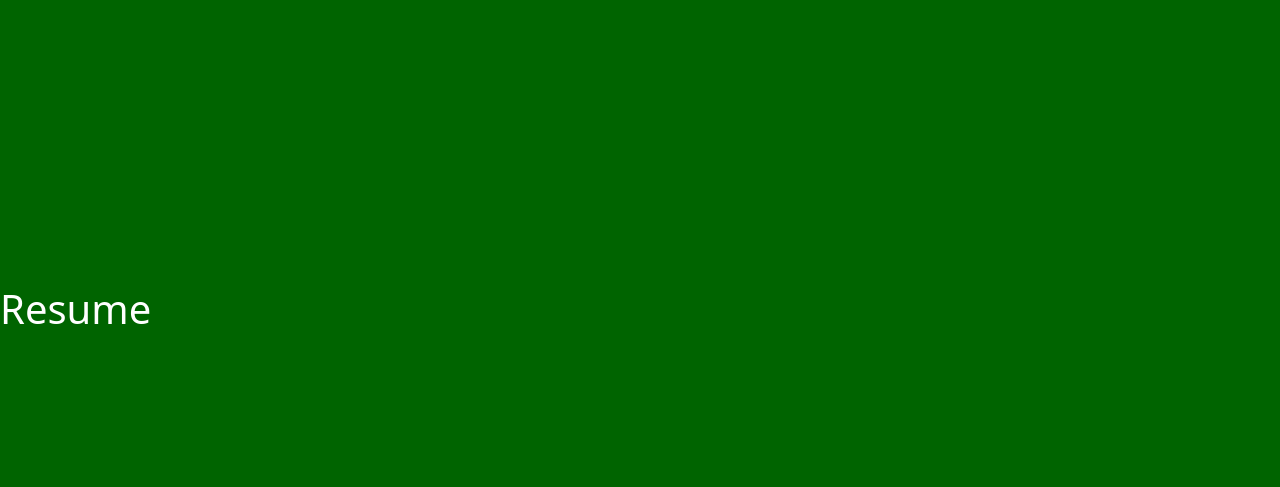
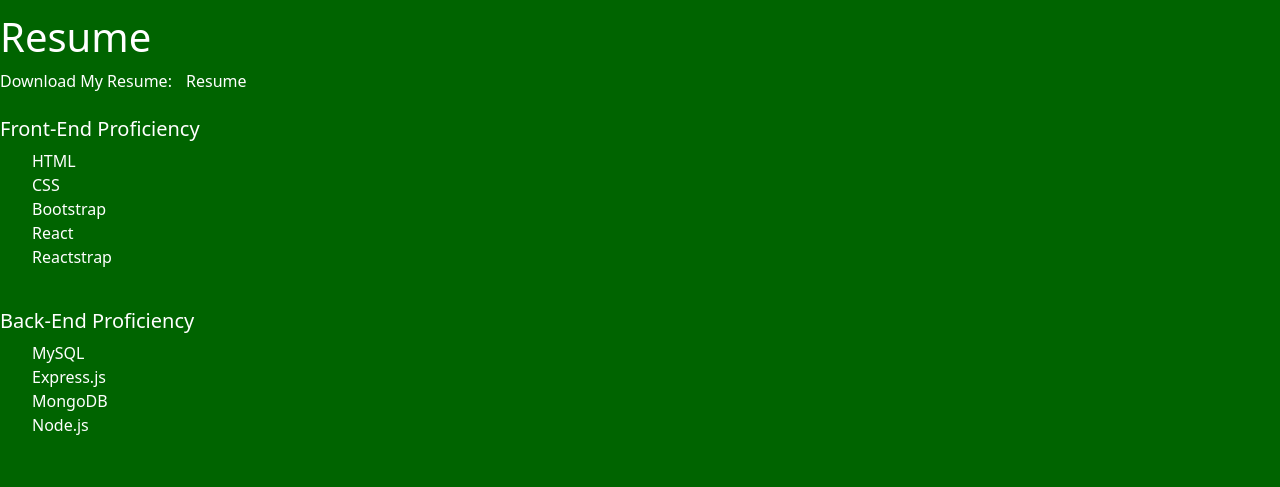
Before and after one commit to Rym25/react-portfolio, a React (Create React App) app: page / in a window 1280 px wide. Both pictures are taken after a click on the element "Resume". Shown: the part 137-624 px from the top of the page. Built offline with nearby package versions, Linux system fonts and the light colour scheme.

Commit message:
created simple resume page

```diff
--- a/src/App.js
+++ b/src/App.js
@@ -5,7 +5,7 @@
 import About from './component/About';
 import Contact from './component/Contact'
 import Portfolio from './component/Portfolio';
-
+import Resume from './component/Resume';
 
 
 function App() {
@@ -26,7 +26,7 @@
       {currentCategory === 'About Me' && <About/>}
       {currentCategory === 'Portfolio' && <Portfolio></Portfolio>}
       {currentCategory === 'Contact' && <Contact />}
-      {currentCategory === 'Resume' && <h1>Resume</h1>}
+      {currentCategory === 'Resume' && <Resume/>}
       </main>
       <Footer />
     </div>
--- a/src/component/Portfolio/Project.jsx
+++ b/src/component/Portfolio/Project.jsx
@@ -6,18 +6,13 @@
     return (
         <div className="d-flex flex-wrap space-between">
         {projects.map((project) => (
-            <Card className="project-card col-md-4 col-lg-3 col-12" key={projects.name}>
-                <CardImg key={projects.name} width="100%" src={require(`../../assets/Projects/${project.imgPath}`).default} alt={`Image of the app ${project.name}`} />
+            <Card className="project-card col-md-4 col-lg-3 col-12" key={project.name}>
+                <CardImg src={require(`../../assets/Projects/${project.imgPath}`).default} alt={`Image of the app ${project.name}`} />
                 <CardImgOverlay>
-                    <CardTitle key={projects.name} tag="h5">{project.name}</CardTitle>
-                        <CardText key={projects.name}>
+                    <CardTitle tag="h3"><a href={project.hostUrl}>{project.name}</a></CardTitle>
+                        <CardText>
                             <a href={project.gitUrl}>GitHub</a>
                         </CardText>
-                        {project.hostUrl && (
-                            <CardText key={projects.name}>
-                                <a href={project.hostUrl}>Site</a>
-                            </CardText>
-                        )}
                 </CardImgOverlay>
             </Card>
         ))}
--- a/src/component/Portfolio/index.jsx
+++ b/src/component/Portfolio/index.jsx
@@ -6,7 +6,7 @@
     const projects = [
         {name:'Quixotic Quizzes', imgPath:'quixotic.jpg', gitUrl:'https://github.com/peterjinchristiansen/Quixotic', hostUrl:'https://secure-oasis-07613.herokuapp.com/'},
         {name:'Random of the Day', imgPath:'RofD.png', gitUrl:'https://github.com/cactido/project-1', hostUrl:'https://cactido.github.io/project-1/index.html?='},
-        {name:'Regex Tutorial', imgPath:'Regex-Tutorial.jpg', gitUrl:'https://gist.github.com/Rym25/df7fe30455914ca4f38dfb7101c5dd28', hostUrl:''},
+        {name:'Regex Tutorial', imgPath:'Regex-Tutorial.jpg', gitUrl:'https://gist.github.com/Rym25/df7fe30455914ca4f38dfb7101c5dd28', hostUrl:'https://gist.github.com/Rym25/df7fe30455914ca4f38dfb7101c5dd28'},
         {name:'Weather Dashboard', imgPath:'Weather-Dashboard.jpg', gitUrl:'https://github.com/Rym25/Weather-Dashboard', hostUrl:'https://rym25.github.io/Weather-Dashboard/'},
         {name:'Password Generatot', imgPath:'Password-Generator.jpg', gitUrl:'https://github.com/Rym25/Password-Generator', hostUrl:'https://github.com/Rym25/Password-Generator'},
         {name:'Note Taker', imgPath:'Note-Taker.jpg', gitUrl:'https://github.com/Rym25/Note-Taker', hostUrl:' https://peaceful-reef-11603.herokuapp.com/'},
--- a/src/component/Resume/index.jsx
+++ b/src/component/Resume/index.jsx
@@ -0,0 +1,33 @@
+import React from "react";
+
+const Resume = () => {
+
+    return (
+        <div className='section'>
+            <h1>Resume</h1>
+            <span>Download My Resume: </span><a href={require("../../assets/Resume/Resume.txt").default} download>Resume</a>
+            <br></br>
+            <br></br>
+            <h5>Front-End Proficiency</h5>
+            <ul>
+                <li>HTML</li>
+                <li>CSS</li>
+                <li>Bootstrap</li>
+                <li>React</li>
+                <li>Reactstrap</li>
+            </ul>
+            <br></br>
+            <h5>Back-End Proficiency</h5>
+            <ul>
+                <li>MySQL</li>
+                <li>Express.js</li>
+                <li>MongoDB</li>
+                <li>Node.js</li>
+            </ul>
+
+        </div>
+
+    )
+}
+
+export default Resume;
```
Also changed, not shown: src/assets/Resume/Resume.txt (added).
